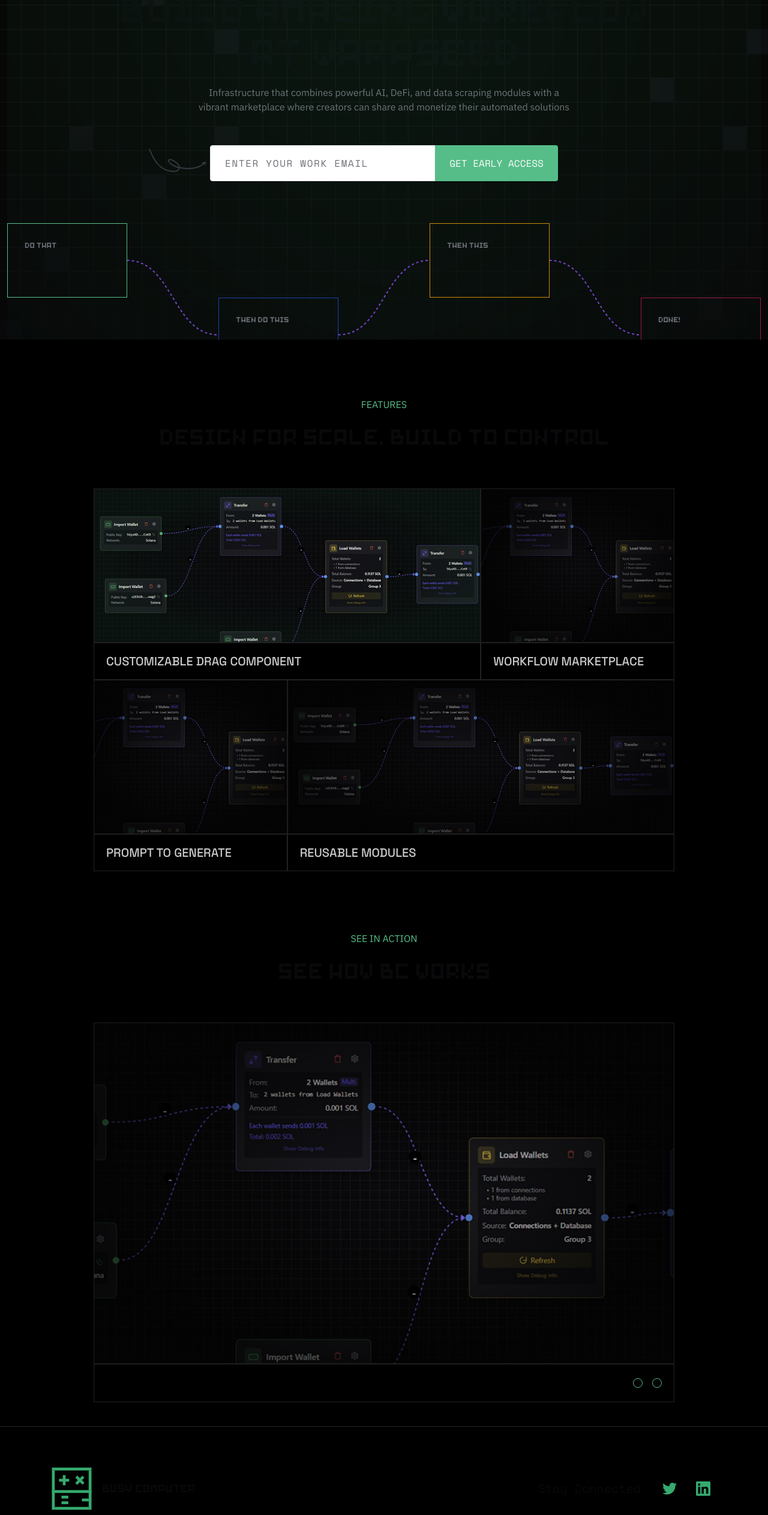
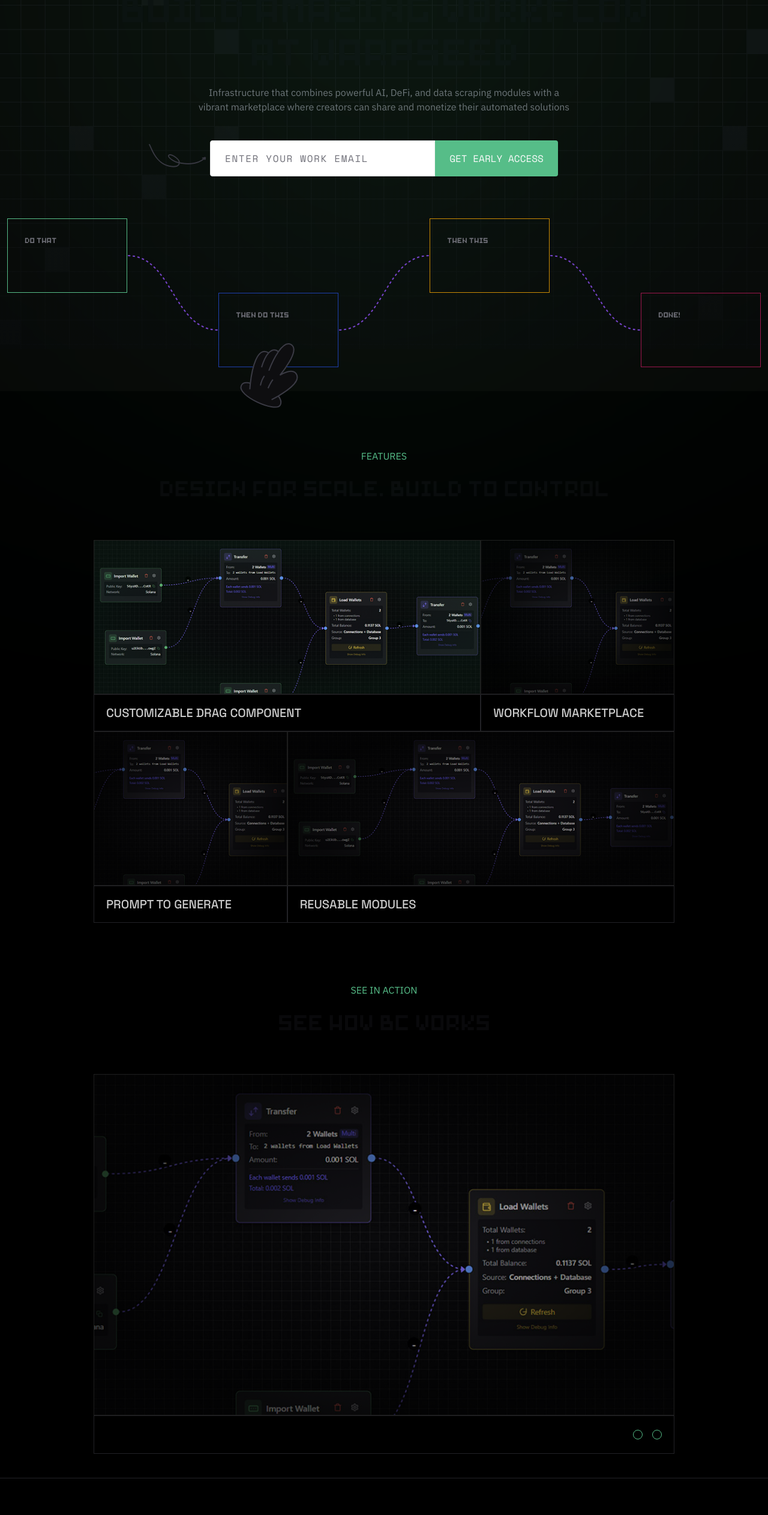
Before and after one commit to busycomputer/app, a Next.js app: page / in a window 1280 px wide. Shown: the part 234-2759 px from the top of the page at 60% size. Built offline with nearby package versions, Linux system fonts and the light colour scheme.

Commit message:
chore: home page ui , font fix , alignment fix

```diff
--- a/src/components/home/footer.tsx
+++ b/src/components/home/footer.tsx
@@ -94,14 +94,14 @@ const Footer = () => {
                 <p className="font-space">BUSY COMPUTER</p>
               </div>
 
-              <div className="flex flex-wrap items-center">
-                <div className="hidden lg:block">
+              <div className="flex flex-wrap items-center border h-16">
+                <div className="hidden  border-r h-full lg:flex items-center">
                   <p className="font-space-mono px-5 text-xl">Stay Connected</p>
                 </div>
-                <div className="p-4">
+                <div className="p-4 border-r flex items-center h-16 w-16 justify-center">
                   <Twitter />
                 </div>
-                <div className="p-4">
+                <div className="p-4 h-16 w-16 flex items-center justify-center">
                   <LinkedId />
                 </div>
               </div>
--- a/src/components/home/hero/WorkFlowSection.tsx
+++ b/src/components/home/hero/WorkFlowSection.tsx
@@ -9,6 +9,7 @@ export default function WorkFlowSection() {
   const boxTwoRef = useRef<HTMLDivElement>(null)
   const boxThreeRef = useRef<HTMLDivElement>(null)
   const boxFourRef = useRef<HTMLDivElement>(null)
+  const containerRef = useRef(null)
 
   const groupRef = useRef<HTMLDivElement>(null)
 
@@ -83,13 +84,15 @@ export default function WorkFlowSection() {
       }
     }
 
+    // function updateAnimation() {}
     updatePath()
+
     window.addEventListener('resize', updatePath)
-    // window.addEventListener('scroll', updatePath)
+    // window.addEventListener('scroll', updateAnimation)
 
     return () => {
       window.removeEventListener('resize', updatePath)
-      //   window.removeEventListener('scroll', updatePath)
+      // window.removeEventListener('scroll', updateAnimation)
     }
   }, [])
 
@@ -116,7 +119,7 @@ export default function WorkFlowSection() {
       >
         THEN DO THIS
         <div className="absolute -bottom-[74px] hidden lg:left-8 lg:block">
-          <HandIcon />
+          <HandIcon ref={containerRef} />
         </div>
       </div>
       {/* box 3 */}
--- a/src/components/home/hero/early-access-input.tsx
+++ b/src/components/home/hero/early-access-input.tsx
@@ -4,7 +4,7 @@ import { Input } from '@/components/ui/input'
 
 export default function EarlyAccessInput() {
   return (
-    <div className="font-space-mono relative mx-auto mb-[70px] mt-3 flex h-9 max-w-80 justify-center sm:max-w-96 md:mt-5 md:h-12 lg:mt-11 lg:h-[60px] lg:max-w-[580px]">
+    <div className="font-space-mono relative mx-auto mb-[70px] mt-3 flex h-9 w-full max-w-80 justify-center sm:max-w-96 md:mt-5 md:h-12 lg:mt-11 lg:h-[60px] lg:max-w-[580px]">
       <div className="absolute left-0 top-1/2 -translate-x-[calc(100%-13px)] -translate-y-1/2 sm:-translate-x-[calc(100%-4px)] md:-translate-x-[calc(100%+6px)]">
         <TangledSideArrow className="h-10 w-10 stroke-[#3B3B45] sm:h-20 sm:w-20 md:h-24 md:w-24" />
       </div>
--- a/src/components/home/hero/hero-description.tsx
+++ b/src/components/home/hero/hero-description.tsx
@@ -1,6 +1,6 @@
 export default function HeroDescription() {
   return (
-    <div className="mx-auto flex max-w-screen-xl flex-col items-center sm:h-60 lg:h-72">
+    <div className="mx-auto flex max-w-screen-xl flex-col items-center pt-36">
       <div className="font-space-mono mx-3 flex max-w-96 shrink-0 items-center gap-3 overflow-hidden border-2 bg-[#070708] px-1 py-1 text-xs font-light text-muted-foreground sm:px-2 sm:py-2 md:mb-3 md:text-sm lg:font-normal">
         <span className="h-8 w-8 shrink-0 bg-[#131316] md:h-10 md:w-10"></span>
         <p className="line-clamp-1">AUTOMATE, OPTIMIZE, OWN YOUR STACK</p>
--- a/src/components/home/hero/hero.tsx
+++ b/src/components/home/hero/hero.tsx
@@ -5,9 +5,8 @@ import WorkFlowSection from './WorkFlowSection'
 export default function Hero() {
   return (
     <div className="bg-[#070706] px-3 bg-box-neutral-700">
-      <div className="relative h-screen w-full overflow-hidden">
+      <div className="relative w-full pb-10 flex flex-col justify-around">
         <div className="bg-circle-gradient absolute -top-3 left-1/2 h-[465px] w-[365px] -translate-x-1/2 rounded-full blur-[400px]" />
-        <div className="h-36" />
         {/* <div className="h-[calc(100vh-144px)]"> */}
         <HeroDescription />
         <EarlyAccessInput />
--- a/src/components/icons/hand-icon.tsx
+++ b/src/components/icons/hand-icon.tsx
@@ -1,4 +1,7 @@
-export default function HandIcon() {
+import { Ref } from 'react'
+
+export default function HandIcon({ ref }: { ref?: Ref<HTMLDivElement> }) {
+
   return (
     <svg
       width="110"
```
